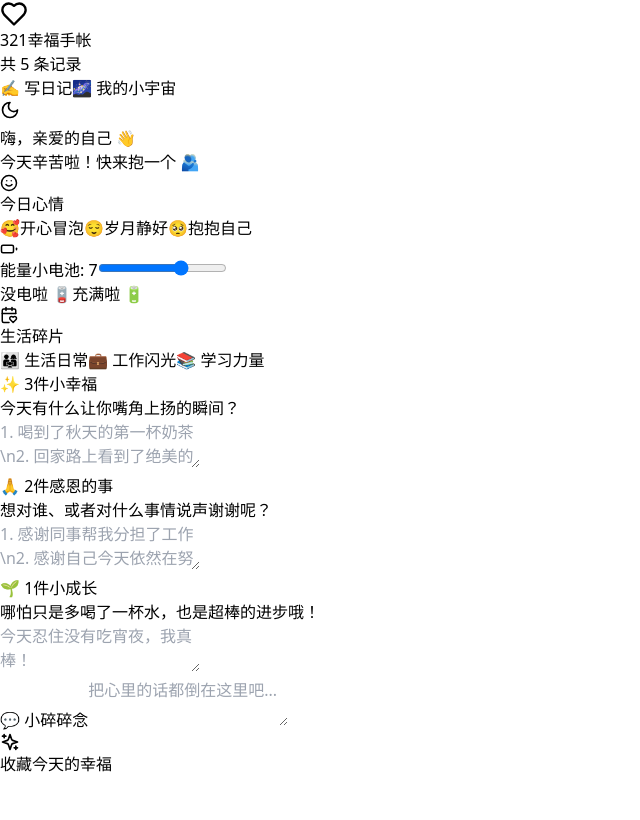
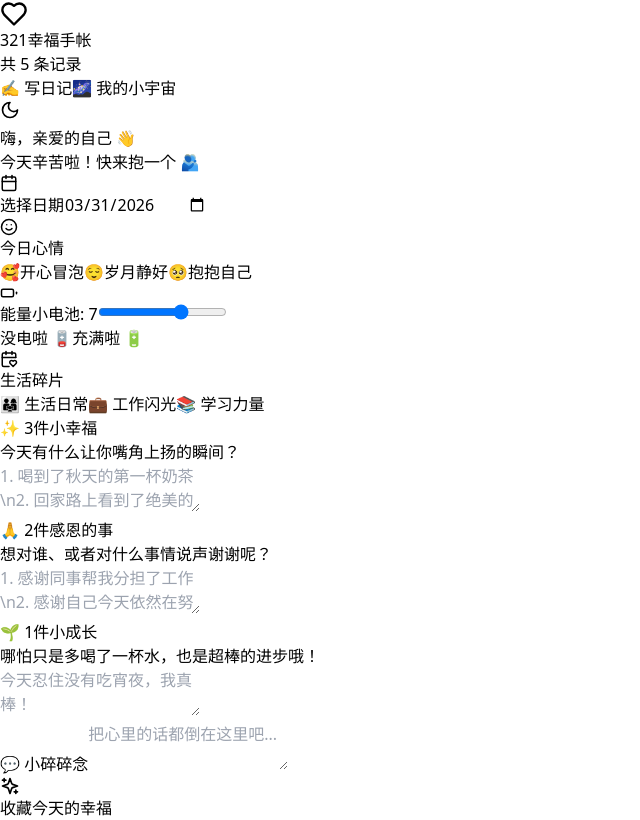
Before and after one commit to Auko-1110/321-happiness-diary, a React (Vite) app: page / in a window 1280 px wide. Shown: the whole page, without its empty margins (0-640 px from the left). Built offline with nearby package versions, Linux system fonts and the light colour scheme.

Commit message:
Update App.jsx

```diff
--- a/src/App.jsx
+++ b/src/App.jsx
@@ -1,5 +1,5 @@
 import React, { useState, useEffect } from 'react';
-import { Heart, Sparkles, Sun, Moon, Battery, CalendarHeart, Smile, Frown, Meh, BookOpen, Coffee, Briefcase, Edit2, Trash2, Search, Download, BarChart3, TrendingUp } from 'lucide-react';
+import { Heart, Sparkles, Sun, Moon, Battery, CalendarHeart, Smile, Frown, Meh, BookOpen, Coffee, Briefcase, Edit2, Trash2, Search, Download, BarChart3, TrendingUp, Calendar } from 'lucide-react';
 import { LineChart, Line, XAxis, YAxis, CartesianGrid, Tooltip, ResponsiveContainer, BarChart, Bar, Cell, PieChart, Pie, Legend } from 'recharts';
 import { motion, AnimatePresence } from 'framer-motion';
 
@@ -21,7 +21,9 @@ export default function DreamDiary() {
   const [filterMood, setFilterMood] = useState('');
   const [editingId, setEditingId] = useState(null);
 
-  // 表单状态
+  // 表单状态（新增 selectedDate 用于日期选择）
+  const today = new Date().toISOString().split('T')[0];
+  const [selectedDate, setSelectedDate] = useState(today);
   const [mood, setMood] = useState('开心冒泡');
   const [energy, setEnergy] = useState(7);
   const [tag, setTag] = useState('生活日常');
@@ -46,14 +48,10 @@ export default function DreamDiary() {
     }
   }, []);
 
-  // 保存数据到 LocalStorage
-  const saveToLocalStorage = (data) => {
-    localStorage.setItem('dreamDiaryEntries', JSON.stringify(data));
-  };
-
-  // 编辑记录
+  // 编辑记录时，同步加载日期
   const startEdit = (entry) => {
     setEditingId(entry.id);
+    setSelectedDate(entry.date);
     setMood(entry.mood);
     setEnergy(entry.energy);
     setTag(entry.tag);
@@ -62,6 +60,11 @@ export default function DreamDiary() {
     setGrowth(entry.growth);
     setNotes(entry.notes);
     setActiveTab('write');
+  };
+
+  // 保存数据到 LocalStorage
+  const saveToLocalStorage = (data) => {
+    localStorage.setItem('dreamDiaryEntries', JSON.stringify(data));
   };
 
   // 保存或更新记录
@@ -75,7 +78,7 @@ export default function DreamDiary() {
     if (editingId) {
       newEntries = entries.map(e =>
         e.id === editingId
-          ? { ...e, mood, energy, tag, happiness, gratitude, growth, notes }
+          ? { ...e, date: selectedDate, mood, energy, tag, happiness, gratitude, growth, notes }
           : e
       );
       alert('记录已更新！✨');
@@ -83,7 +86,7 @@ export default function DreamDiary() {
     } else {
       const newEntry = {
         id: Date.now(),
-        date: new Date().toISOString().split('T')[0],
+        date: selectedDate,
         mood,
         energy,
         tag,
@@ -99,6 +102,8 @@ export default function DreamDiary() {
     setEntries(newEntries);
     saveToLocalStorage(newEntries);
 
+    // 重置表单，日期恢复为当天
+    setSelectedDate(today);
     setHappiness('');
     setGratitude('');
     setGrowth('');
@@ -286,6 +291,19 @@ export default function DreamDiary() {
 
               <div className="grid grid-cols-1 md:grid-cols-3 gap-6">
                 <div className="space-y-6 md:col-span-1">
+                  {/* 新增：日期选择模块 */}
+                  <div className={`${cardClass} rounded-3xl p-6 shadow-sm border transition-colors`}>
+                    <label className={`block text-sm font-bold mb-3 flex items-center gap-2 ${darkMode ? 'text-blue-400' : 'text-gray-700'}`}>
+                      <Calendar size={18} /> 选择日期
+                    </label>
+                    <input
+                      type="date"
+                      value={selectedDate}
+                      onChange={(e) => setSelectedDate(e.target.value)}
+                      className={`w-full px-4 py-3 rounded-2xl focus:outline-none focus:ring-2 focus:ring-blue-300 ${inputClass} transition-colors`}
+                    />
+                  </div>
+
                   <div className={`${cardClass} rounded-3xl p-6 shadow-sm border transition-colors`}>
                     <label className={`block text-sm font-bold mb-3 flex items-center gap-2 ${darkMode ? 'text-pink-400' : 'text-gray-700'}`}>
                       <Smile size={18} /> 今日心情
@@ -408,6 +426,7 @@ export default function DreamDiary() {
                       <button
                         onClick={() => {
                           setEditingId(null);
+                          setSelectedDate(today);
                           setHappiness('');
                           setGratitude('');
                           setGrowth('');
```
